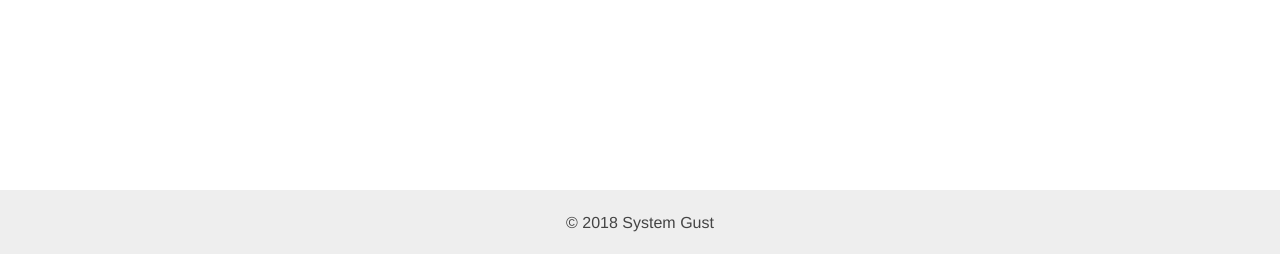
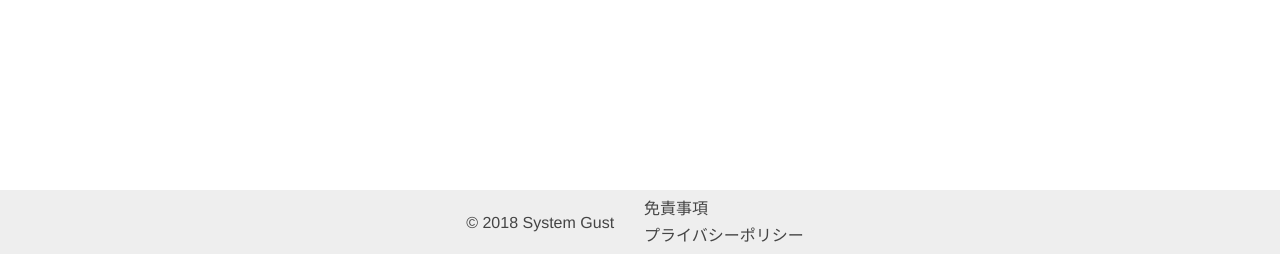
Before and after one commit to noots-val/shindan_dev, a Django app: template templates/common/index.html in a window 1280 px wide. Shown: the part 546-800 px from the top of the page. Run offline with Django 3.2, Linux system fonts and the light colour scheme; the template is opened without the code that fills it, so the values that code supplies are empty; some libraries are stand-ins or nearby versions; some web fonts are replaced.

Commit message:
footerの項目追加

```diff
--- a/static/shindan/css/objects/footer.css
+++ b/static/shindan/css/objects/footer.css
@@ -3,6 +3,19 @@
 .footer {
   display: flex;
   align-items: center;
-  justify-content: center;
+  justify-content: space-around;
   background-color: #eeeeee;
 }
+.footer a {
+  color: #444444;
+  text-decoration: none;
+}
+
+@media screen and (min-width: 768px) {
+  .footer {
+    justify-content: center;
+  }
+  .footer div {
+    margin: 1rem;
+  }
+}
--- a/templates/common/base.html
+++ b/templates/common/base.html
@@ -77,8 +77,12 @@
     {% include 'common/modals.html' %}
 
     <footer class="footer">
-        <div class="copyright">© 2018 System Gust</div>
-        <script type="text/javascript" src="{% static 'shindan/js/modal_menu.js'%}"></script>
+        <div>© 2018 System Gust</div>
+        <div>
+            <div><a href="{% url 'article' 2 %}">免責事項</a></div>
+            <div><a href="{% url 'article' 3 %}">プライバシーポリシー</a></div>
+        </div>
+        <script type="text/javascript" src="{% url 'article' 3 %}"></script>
         {% block js %}{% endblock %}
     </footer>
 </div>
```
